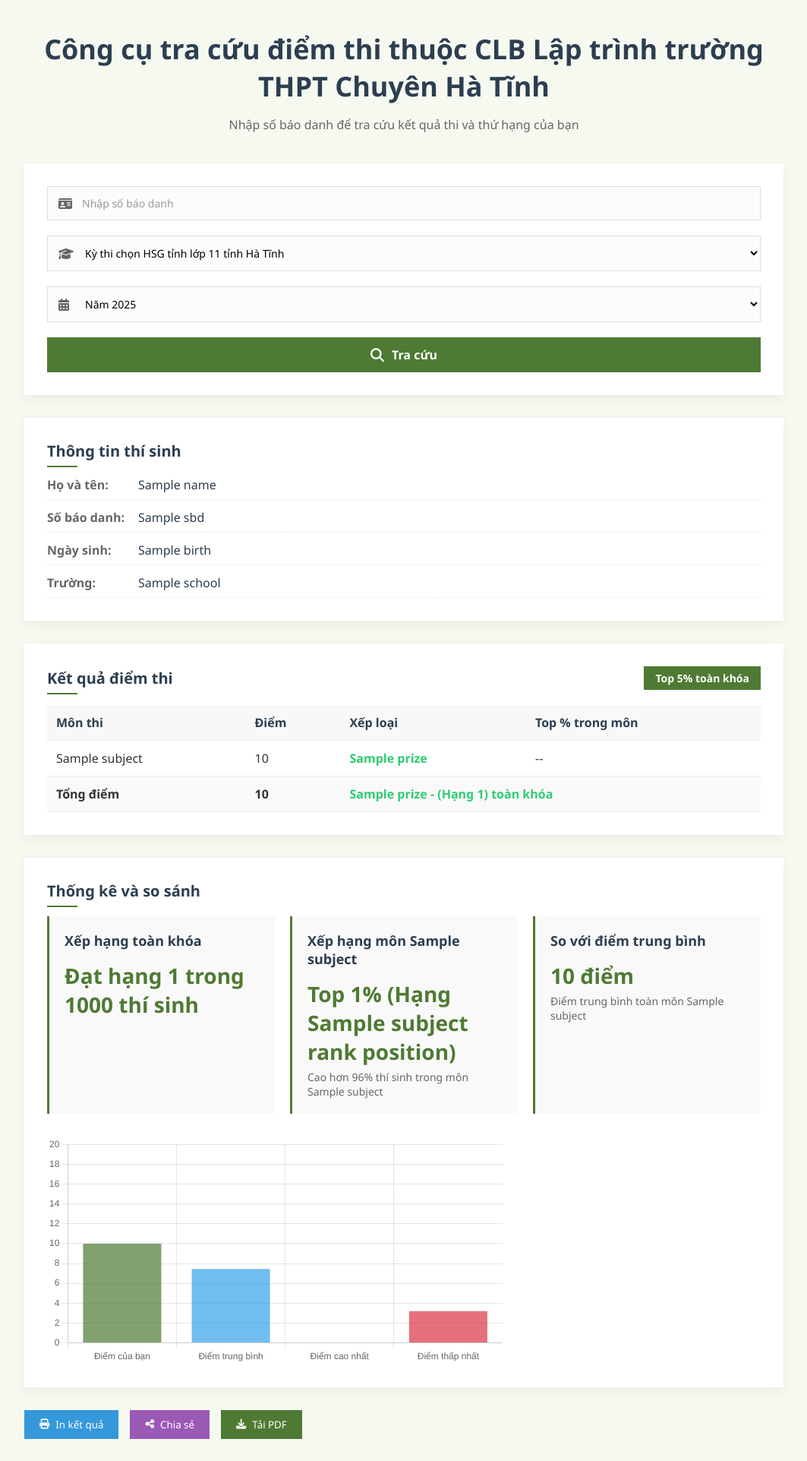
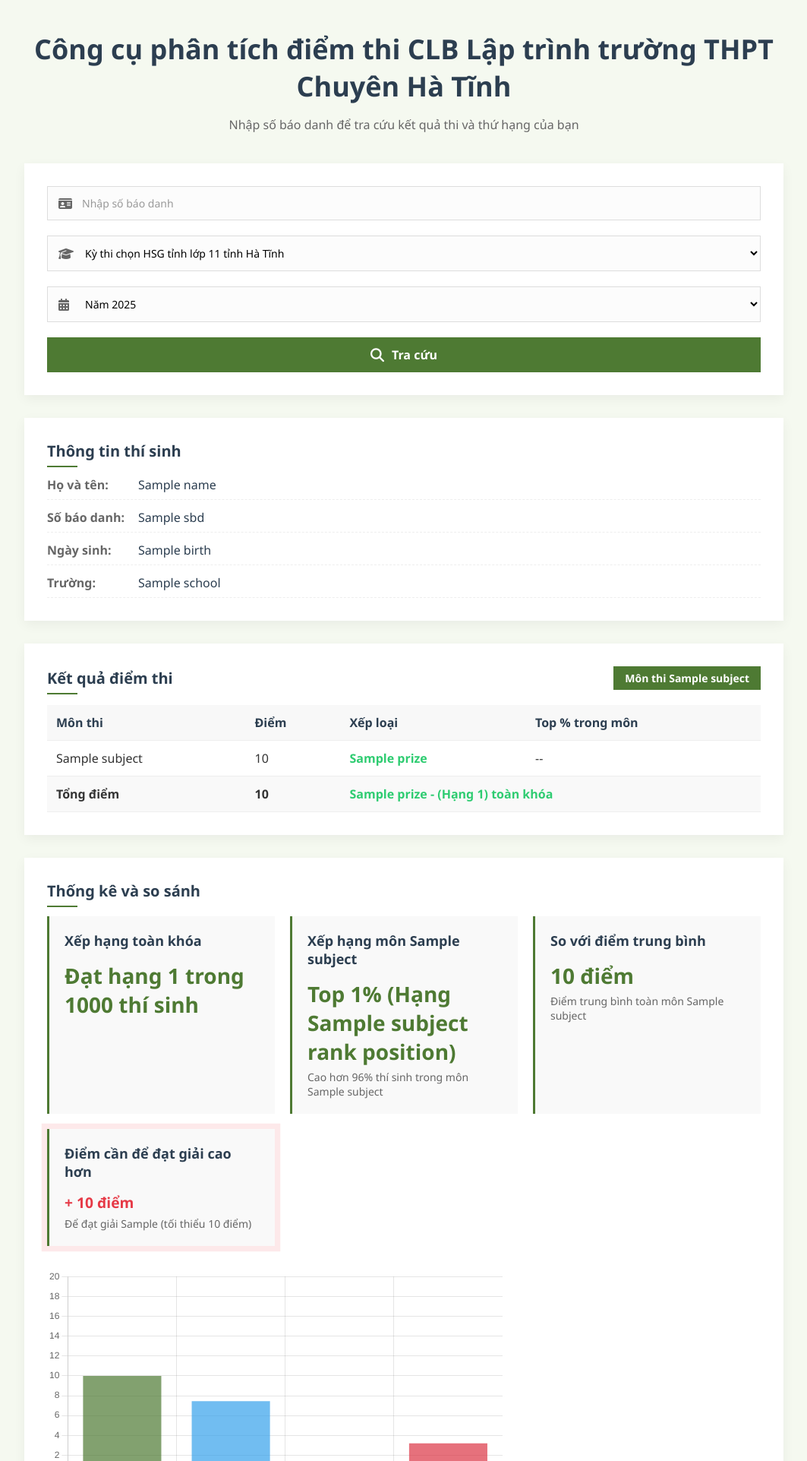
Before and after one commit to ntanthedev/bamboo, a Django app: template templates/tra-diem.html in a window 1280 px wide. Shown: the top 1923 px of the page at 76% size, without its empty margins (108-1171 px from the left). Run offline with Django 5.2, Linux system fonts and the light colour scheme; tables that the repository leaves empty hold one stand-in row (values such as "Sample post"); the template is opened without the code that fills it: values that come from a table or form of the project are taken from there, most other values are stand-ins (such as "Sample title", 1, 10 or a date in 2020).

Commit message:
Thêm chức năng hiển thị thông tin giải thưởng cao hơn và điểm cần đạt trong tệp views.py. Cập nhật giao diện tra-diem.html để hiển thị thông tin này cho người dùng.

```diff
--- a/templates/tra-diem.html
+++ b/templates/tra-diem.html
@@ -3,7 +3,7 @@
 <head>
     <meta charset="UTF-8">
     <meta name="viewport" content="width=device-width, initial-scale=1.0">
-    <title>Công cụ tra cứu điểm thi - CLB Lập trình THPT Chuyên Hà Tĩnh</title>
+    <title>Công cụ phân tích điểm thi thuộc CLB Lập trình trường THPT Chuyên Hà Tĩnh</title>
     <link rel="stylesheet" href="../static/css/tra-diem.css">
     <link rel="stylesheet" href="https://cdnjs.cloudflare.com/ajax/libs/font-awesome/6.4.0/css/all.min.css">
     <script src="https://cdn.jsdelivr.net/npm/chart.js"></script>
@@ -48,6 +48,25 @@
             border-radius: 5px;
             margin-bottom: 10px;
         }
+        .ranking-item-highlight {
+            animation: pulse 2s infinite;
+        }
+        .stat-number-highlight {
+            font-weight: bold;
+            color: #e63946;
+            font-size: 1.2em;
+        }
+        @keyframes pulse {
+            0% {
+                box-shadow: 0 0 0 0 rgba(230, 57, 70, 0.4);
+            }
+            70% {
+                box-shadow: 0 0 0 10px rgba(230, 57, 70, 0);
+            }
+            100% {
+                box-shadow: 0 0 0 0 rgba(230, 57, 70, 0);
+            }
+        }
     </style>
 </head>
 <body>
@@ -55,7 +74,7 @@
     <main class="main-content">
         <div class="score-lookup-container">
             <div class="score-lookup-header">
-                <h1>Công cụ tra cứu điểm thi thuộc CLB Lập trình trường THPT Chuyên Hà Tĩnh</h1>
+                <h1>Công cụ phân tích điểm thi CLB Lập trình trường THPT Chuyên Hà Tĩnh</h1>
                 <p>Nhập số báo danh để tra cứu kết quả thi và thứ hạng của bạn</p>
             </div>
 
@@ -132,7 +151,7 @@
                     <div class="score-header">
                         <h3>Kết quả điểm thi</h3>
                         <div class="rank-badge">
-                            Top <span id="rankPercentage">{{ rank|default:"5" }}</span>% toàn khóa
+                            Môn thi <span id="rankPercentage">{{ subject }}</span>
                         </div>
                     </div>
                     <div class="score-table">
@@ -206,6 +225,15 @@
                                 {% endif %}
                             </div>
                         </div>
+                        {% if higher_prize_info %}
+                        <div class="ranking-item ranking-item-highlight">
+                            <div class="ranking-title">Điểm cần để đạt giải cao hơn</div>
+                            <div class="ranking-stat">
+                                <div class="stat-number stat-number-highlight">+ {{ higher_prize_info.points_needed }} điểm</div>
+                                <div class="stat-desc">Để đạt giải {{ higher_prize_info.next_prize }} (tối thiểu {{ higher_prize_info.min_score }} điểm)</div>
+                            </div>
+                        </div>
+                        {% endif %}
                     </div>
                     <div class="comparison-content">
                         <canvas id="comparisonChart"></canvas>
```
Also changed, not shown: core/views.py (+41 -0 lines).
